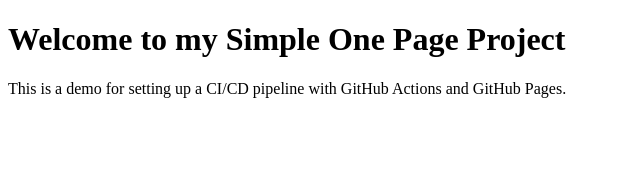
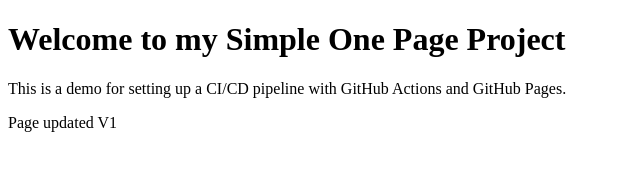
Before and after one commit to mahinorangeblack/ci-cd-test-proj, a plain HTML site: page index.html in a window 1280 px wide. Shown: the whole page, without its empty margins (0-640 px from the left). Drawn offline with Linux system fonts and the light colour scheme.

Commit message:
uodated the page to v1

```diff
--- a/index.html
+++ b/index.html
@@ -8,5 +8,6 @@
 <body>
     <h1>Welcome to my Simple One Page Project</h1>
     <p>This is a demo for setting up a CI/CD pipeline with GitHub Actions and GitHub Pages.</p>
+    <p>Page updated V1</p>
 </body>
 </html>
```
